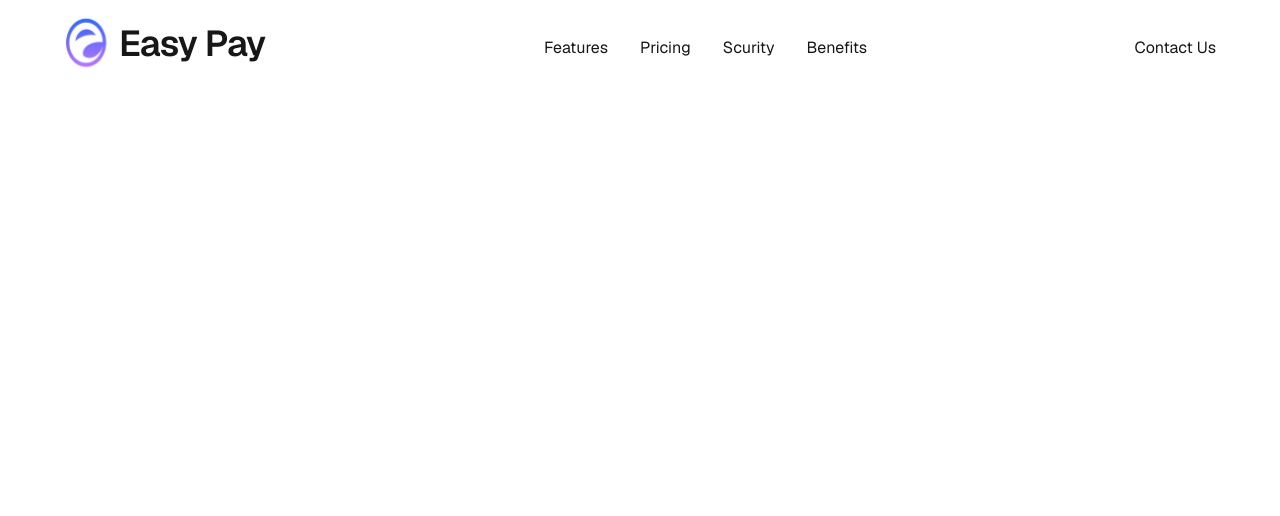
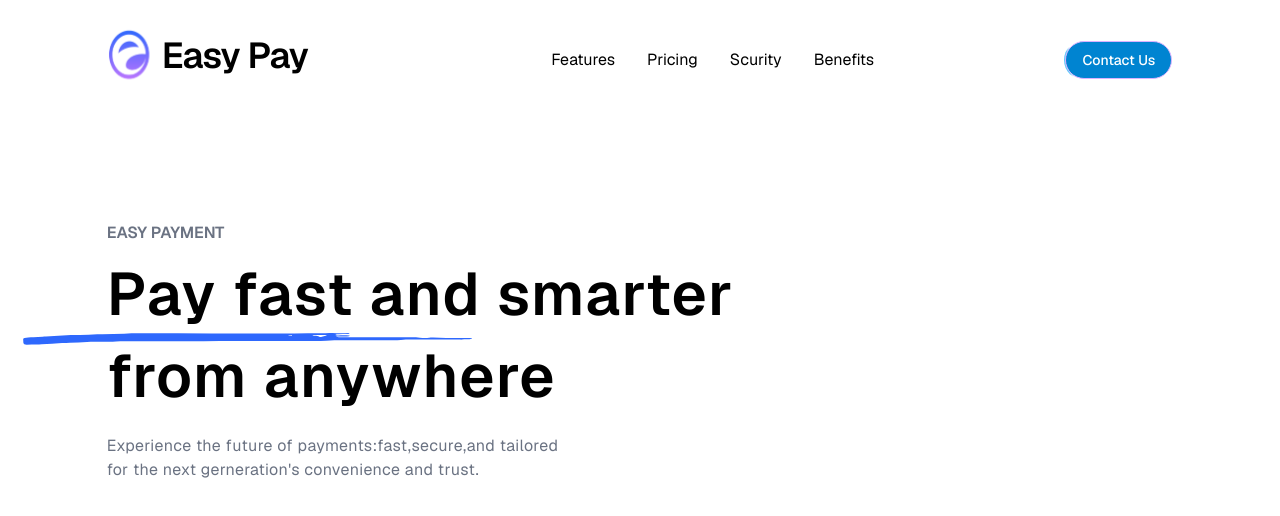
Before and after one commit to Mesbah-M13/easy-pay-website-figtoweb, a Next.js app: page / in a window 1280 px wide. Shown: the top 516 px of the page. Built offline with nearby package versions, Linux system fonts and the light colour scheme.

Commit message:
hero section started

```diff
--- a/package.json
+++ b/package.json
@@ -9,10 +9,13 @@
     "lint": "eslint"
   },
   "dependencies": {
+    "clsx": "^2.1.1",
+    "motion": "^12.23.24",
     "next": "16.0.0",
     "react": "19.2.0",
     "react-dom": "19.2.0",
-    "react-icons": "^5.5.0"
+    "react-icons": "^5.5.0",
+    "tailwind-merge": "^3.3.1"
   },
   "devDependencies": {
     "@tailwindcss/postcss": "^4",
--- a/src/app/globals.css
+++ b/src/app/globals.css
@@ -1,5 +1,6 @@
 @import "tailwindcss";
 
+/*
 :root {
   --background: #ffffff;
   --foreground: #171717;
@@ -18,6 +19,7 @@
     --foreground: #ededed;
   }
 }
+  */
 
 body {
   background: var(--background);
--- a/src/app/layout.tsx
+++ b/src/app/layout.tsx
@@ -1,7 +1,7 @@
 import type { Metadata } from "next";
 import { Geist, Geist_Mono } from "next/font/google";
 import "./globals.css";
-import Navbar from "./components/Navbar";
+import Navbar from "@/components/Navbar";
 
 const geistSans = Geist({
   variable: "--font-geist-sans",
@@ -24,9 +24,10 @@ export default function RootLayout({
   children: React.ReactNode;
 }>) {
   return (
-    <html lang="en">
+    <html lang="en" suppressHydrationWarning>
       <body
-        className={`${geistSans.variable} ${geistMono.variable} antialiased`}
+        className={`${geistSans.variable} ${geistMono.variable} antialiased `}
+        suppressHydrationWarning
       >
         <Navbar />
         {children}
--- a/src/app/page.tsx
+++ b/src/app/page.tsx
@@ -1,9 +1,10 @@
-
+import HeroSection from "@/components/HeroSection";
 
 export default function Home() {
   return (
     <div>
-      <h1></h1>
+      {/* Your page content goes here */}
+      <HeroSection />
     </div>
   )
 }
--- /dev/null
+++ b/src/components/HeroSection.tsx
@@ -0,0 +1,40 @@
+"use client"
+
+import Image from 'next/image'
+
+const HeroSection = () => {
+  return (
+    <div className="w-11/12 md:max-w-10/12 mx-auto">
+      <div className="flex flex-col mt-28">
+        <div className="relative">
+          <p className="text-gray-500 mb-2 font-semibold">EASY PAYMENT</p>
+
+          <h1 className="tracking-wide
+ text-4xl md:text-6xl font-semibold leading-snug relative
+">
+            Pay fast and smarter
+            <br />
+            <span className='leading-none
+'>            from anywhere
+            </span>          </h1>
+
+          <p className='mt-4 text-gray-500 tracking-wide'>Experience the future of payments:fast,secure,and tailored
+            <br />
+            for the next gerneration's convenience and trust.
+          </p>
+
+          {/* Move hero line to the right */}
+          <Image
+            src="/assets/hero-line.svg"
+            alt="line"
+            width={450}
+            height={0}
+            className="object-contain absolute top-28 right-185 translate-x-10"
+          />
+        </div>
+      </div>
+    </div>
+  )
+}
+
+export default HeroSection
--- a/src/app/components/Navbar.tsx
+++ b/src/components/Navbar.tsx
@@ -5,6 +5,7 @@ import Link from 'next/link'
 import React, { useState } from 'react'
 import { GiHamburgerMenu } from 'react-icons/gi'
 import { RiCloseLargeFill } from 'react-icons/ri'
+import { Button } from './ui/moving-border'
 
 const Navbar = () => {
 
@@ -21,7 +22,7 @@ const Navbar = () => {
 
   return (
     <nav>
-      <div className="w-11/12 md:max-w-9/10 mx-auto flex items-center justify-between">
+      <div className="w-11/12 md:max-w-10/12 mt-3 mx-auto flex items-center justify-between">
         <div className="flex items-center gap-0">
           <Image
             src="/assets/logo.svg"
@@ -37,7 +38,7 @@ const Navbar = () => {
 
         <div className='w-7/12 '>
           <div className='sm:flex items-center justify-between hidden '>
-            <ul className='flex gap-8  '>
+            <ul className='flex gap-8 text-gray-750 '>
               <li>Features</li>
               <li>Pricing</li>
               <li>Scurity</li>
@@ -45,12 +46,21 @@ const Navbar = () => {
             </ul>
 
             <div>
-              <Link href={'/'}> Contact Us</Link>
+              <Button
+                borderRadius="9999px"
+                containerClassName="inline-flex h-10 w-auto"
+                borderClassName="bg-[radial-gradient(#38bdf8_40%,transparent_60%)]"
+                className="border border-purple-300 bg-sky-600 text-white hover:bg-sky-800 transition px-4 py-2 text-sm font-medium"
+              >
+                <Link href="/">Contact Us</Link>
+              </Button>
+
+
             </div>
           </div>
         </div>
 
-        <div className='md:hidden pl-4'>
+        <div className='md:hidden pl-4 cursor-pointer'>
           {menuOpen ? <RiCloseLargeFill onClick={toggleMenu} />
             : <GiHamburgerMenu onClick={toggleMenu} />
           }
@@ -82,7 +92,7 @@ const Navbar = () => {
           </ul>
         }
       </div>
-    </nav>
+    </nav >
   )
 }
 
--- /dev/null
+++ b/src/components/ui/moving-border.tsx
@@ -0,0 +1,139 @@
+"use client";
+import React from "react";
+import {
+  motion,
+  useAnimationFrame,
+  useMotionTemplate,
+  useMotionValue,
+  useTransform,
+} from "motion/react";
+import { useRef } from "react";
+import { cn } from "@/lib/utils";
+
+export function Button({
+  borderRadius = "1.75rem",
+  children,
+  as: Component = "button",
+  containerClassName,
+  borderClassName,
+  duration,
+  className,
+  ...otherProps
+}: {
+  borderRadius?: string;
+  children: React.ReactNode;
+  as?: any;
+  containerClassName?: string;
+  borderClassName?: string;
+  duration?: number;
+  className?: string;
+  [key: string]: any;
+}) {
+  return (
+    <Component
+      className={cn(
+        "relative h-16 w-40 overflow-hidden bg-transparent p-[1px] text-xl",
+        containerClassName,
+      )}
+      style={{
+        borderRadius: borderRadius,
+      }}
+      {...otherProps}
+    >
+      <div
+        className="absolute inset-0"
+        style={{ borderRadius: `calc(${borderRadius} * 0.96)` }}
+      >
+        <MovingBorder duration={duration} rx="30%" ry="30%">
+          <div
+            className={cn(
+              "h-10 w-10 bg-[radial-gradient(#0ea5e9_40%,transparent_60%)] opacity-[0.8]",
+              borderClassName,
+            )}
+          />
+        </MovingBorder>
+      </div>
+
+      <div
+        className={cn(
+          "relative flex h-full w-full items-center justify-center border border-slate-800 bg-sky-600/[0.8] text-sm text-white antialiased backdrop-blur-xl",
+          className,
+        )}
+        style={{
+          borderRadius: `calc(${borderRadius} * 0.96)`,
+        }}
+      >
+        {children}
+      </div>
+    </Component>
+  );
+}
+
+export const MovingBorder = ({
+  children,
+  duration = 3000,
+  rx,
+  ry,
+  ...otherProps
+}: {
+  children: React.ReactNode;
+  duration?: number;
+  rx?: string;
+  ry?: string;
+  [key: string]: any;
+}) => {
+  const pathRef = useRef<any>();
+  const progress = useMotionValue<number>(0);
+
+  useAnimationFrame((time) => {
+    const length = pathRef.current?.getTotalLength();
+    if (length) {
+      const pxPerMillisecond = length / duration;
+      progress.set((time * pxPerMillisecond) % length);
+    }
+  });
+
+  const x = useTransform(
+    progress,
+    (val) => pathRef.current?.getPointAtLength(val).x,
+  );
+  const y = useTransform(
+    progress,
+    (val) => pathRef.current?.getPointAtLength(val).y,
+  );
+
+  const transform = useMotionTemplate`translateX(${x}px) translateY(${y}px) translateX(-50%) translateY(-50%)`;
+
+  return (
+    <>
+      <svg
+        xmlns="http://www.w3.org/2000/svg"
+        preserveAspectRatio="none"
+        className="absolute h-full w-full"
+        width="100%"
+        height="100%"
+        {...otherProps}
+      >
+        <rect
+          fill="none"
+          width="100%"
+          height="100%"
+          rx={rx}
+          ry={ry}
+          ref={pathRef}
+        />
+      </svg>
+      <motion.div
+        style={{
+          position: "absolute",
+          top: 0,
+          left: 0,
+          display: "inline-block",
+          transform,
+        }}
+      >
+        {children}
+      </motion.div>
+    </>
+  );
+};
--- /dev/null
+++ b/src/lib/utils.ts
@@ -0,0 +1,6 @@
+import { ClassValue, clsx } from "clsx";
+import { twMerge } from "tailwind-merge";
+
+export function cn(...inputs: ClassValue[]) {
+  return twMerge(clsx(inputs));
+}
```
Also changed, not shown: 1 other file (tests, documents, lock files or other folders).
